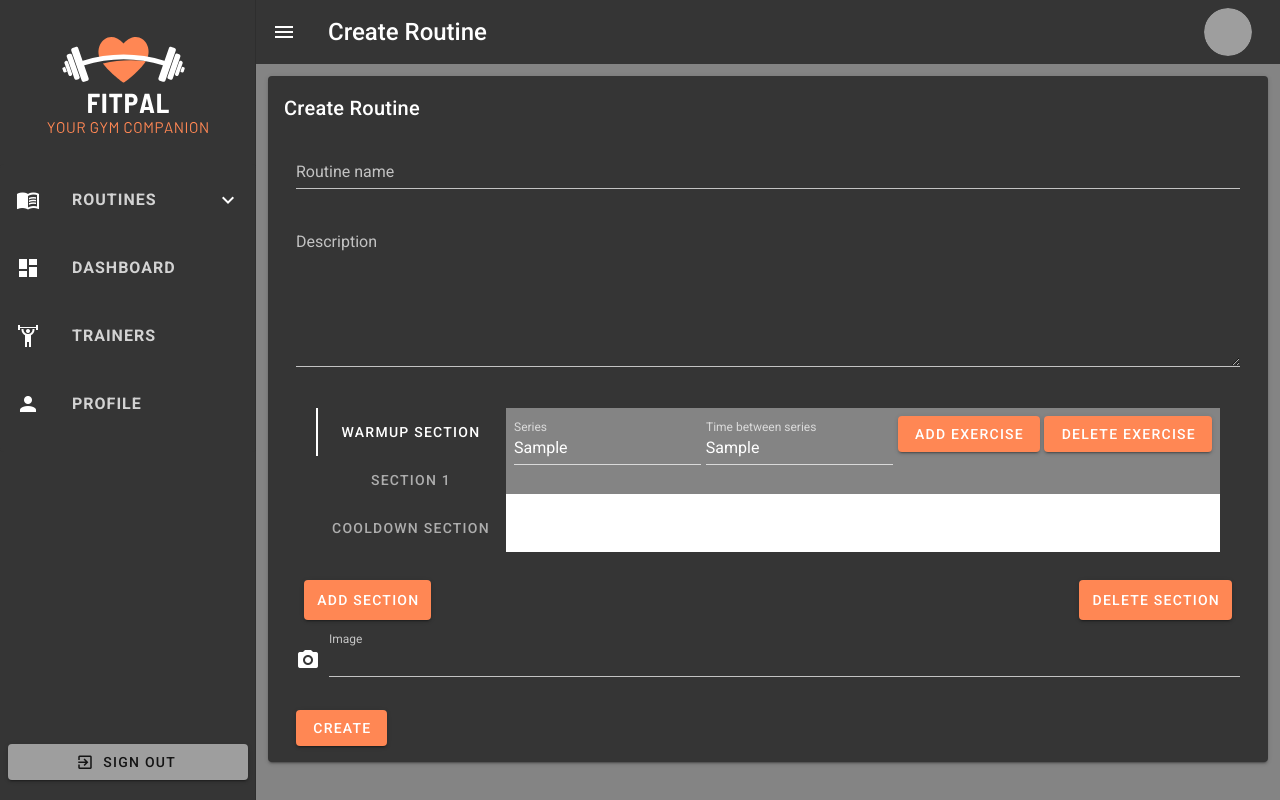
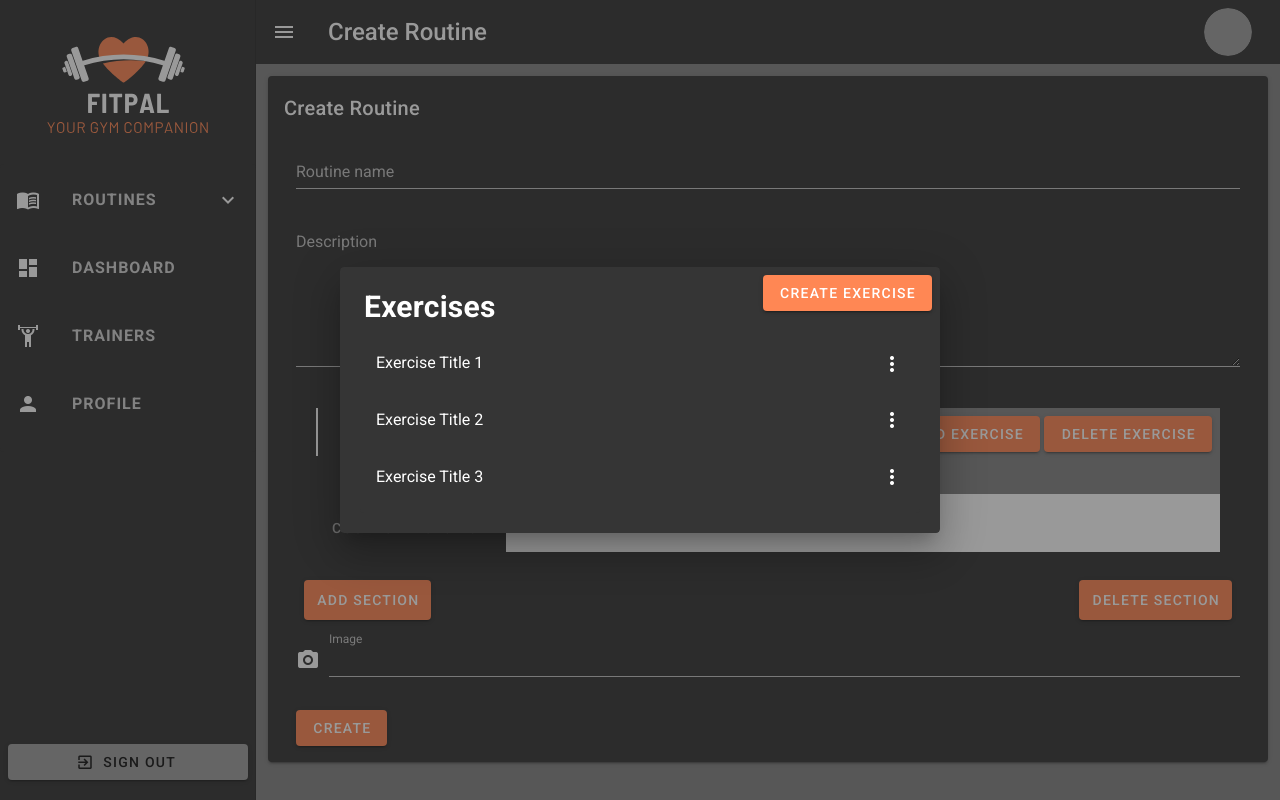
Before and after one commit to ImNotGone/fitpal-ws, a Vue app: page /create-routine in a window 1280 px wide. Both pictures are taken after typing "Sample", "Sample" into the empty fields and a click on the button "ADD EXERCISE". Built offline with nearby package versions, Linux system fonts and the light colour scheme; grey boxes are pictures that could not be loaded.

Commit message:
DEV: Create routine working

```diff
--- /dev/null
+++ b/src/components/ExerciseList.vue
@@ -0,0 +1,59 @@
+<template>
+  <div>
+  <v-btn class="primary" @click="list=!list">Add Exercise</v-btn>
+  <v-dialog v-model="list" max-width="600px">
+    <v-card dark class="secondary pa-5">
+      <v-row>
+        <v-card-title>
+          <h2>Exercises</h2>
+        </v-card-title>
+        <v-spacer/>
+        <v-btn class="primary" to="/create-exercise">
+          Create Exercise
+        </v-btn>
+      </v-row>
+      <v-list class="secondary">
+        <v-list-item-group>
+          <v-list-item v-for="exercise in exercises"
+                       :key="exercise.title" @click="submit(exercise.title)">
+            <v-list-item-content>
+              {{exercise.title}}
+            </v-list-item-content>
+            <v-list-item-icon>
+              <router-link :to="exercise.route">
+                <v-icon>mdi-dots-vertical</v-icon>
+              </router-link>
+            </v-list-item-icon>
+          </v-list-item>
+        </v-list-item-group>
+      </v-list>
+    </v-card>
+  </v-dialog>
+  </div>
+</template>
+
+<script>
+export default {
+  name: "ExerciseList",
+  data: () => ({
+    list: false,
+    exercises:[
+      {title: 'Exercise Title 1', route:'/detailed-exercise'},
+      {title: 'Exercise Title 2', route:'/detailed-exercise'},
+      {title: 'Exercise Title 3', route:'/detailed-exercise'}
+    ]
+
+  }),
+  methods:{
+    submit(title){
+      this.$emit('exerciseAdded', title)
+      this.list=false
+
+    }
+  }
+}
+</script>
+
+<style scoped>
+
+</style>
--- a/src/views/FPCreateRoutine.vue
+++ b/src/views/FPCreateRoutine.vue
@@ -32,17 +32,21 @@
                     <v-spacer/>
                     <v-text-field dark label="Time between series" v-model="warmup.rest"></v-text-field>
                     <v-spacer/>
-                    <v-btn class="primary">add exercise</v-btn>
+                    <ExerciseList @exerciseAdded="exerciseAddedWarmup($event)"/>
                     <v-spacer/>
-                    <v-btn class="primary">delete exercise</v-btn>
+                    <v-btn class="primary" @click="warmupDeleteExercise">delete exercise</v-btn>
                   </v-row>
                   <v-list class="accent" v-for="exercise in warmup.exercises"
                           :key="exercise.name">
-                    <v-list-item-content v-text="exercise.name">
+                    <v-list-item-content dark>
+                      <v-row class="pa-2">
+                      <h3 class="white--text pa-3">{{exercise.name}}</h3>
                       <v-row>
-                        <v-text-field dark counter-value="0" label="Reps"></v-text-field>
                         <v-spacer/>
-                        <v-text-field dark label="Time"></v-text-field>
+                        <v-text-field dark counter-value="0" label="Reps" v-model="exercise.reps"></v-text-field>
+                        <v-spacer/>
+                        <v-text-field dark label="Time" v-model="exercise.time"></v-text-field>
+                      </v-row>
                       </v-row>
                     </v-list-item-content>
                   </v-list>
@@ -57,17 +61,21 @@
                     <v-spacer/>
                     <v-text-field dark label="Time between series" ></v-text-field>
                     <v-spacer/>
-                    <v-btn class="primary">add exercise</v-btn>
+                    <ExerciseList @exerciseAdded="section.exercises.push({name:$event, reps:'', time:''})"/>
                     <v-spacer/>
-                    <v-btn class="primary">delete exercise</v-btn>
+                    <v-btn class="primary" @click="section.exercises.pop()">delete exercise</v-btn>
                   </v-row>
-                  <v-list class="accent" v-for="exercise in cooldown.exercises"
+                  <v-list class="accent" v-for="exercise in section.exercises"
                           :key="exercise.name">
-                    <v-list-item-content v-text="exercise.name">
-                      <v-row>
-                        <v-text-field dark counter-value="0" label="Reps"></v-text-field>
-                        <v-spacer/>
-                        <v-text-field dark label="Time"></v-text-field>
+                    <v-list-item-content>
+                      <v-row class="pa-2">
+                        <h3 class="white--text pa-3">{{exercise.name}}</h3>
+                        <v-row>
+                          <v-spacer/>
+                          <v-text-field dark counter-value="0" label="Reps" v-model="exercise.reps"></v-text-field>
+                          <v-spacer/>
+                          <v-text-field dark label="Time" v-model="exercise.time"></v-text-field>
+                        </v-row>
                       </v-row>
                     </v-list-item-content>
                   </v-list>
@@ -79,17 +87,19 @@
                   <v-row>
                     <v-text-field dark counter-value="0" label="Series" v-model="cooldown.series"></v-text-field>
                     <v-spacer/>
-                    <v-btn class="primary">add exercise</v-btn>
+                    <ExerciseList @exerciseAdded="exerciseAddedCooldown($event)"/>
                     <v-spacer/>
-                    <v-btn class="primary">delete exercise</v-btn>
+                    <v-btn class="primary" @click="cooldownDeleteExercise">delete exercise</v-btn>
                   </v-row>
                   <v-list class="accent" v-for="exercise in cooldown.exercises"
                           :key="exercise.name">
-                    <v-list-item-content v-text="exercise.name">
-                      <v-row>
-                        <v-text-field dark counter-value="0" label="Reps"></v-text-field>
-                        <v-spacer/>
-                        <v-text-field dark label="Time"></v-text-field>
+                    <v-list-item-content>
+                      <v-row class="pa-2">
+                        <h3 class="white--text pa-3">{{exercise.name}}</h3>
+                        <v-row>
+                          <v-spacer/>
+                          <v-text-field dark label="Time" v-model="exercise.time"></v-text-field>
+                        </v-row>
                       </v-row>
                     </v-list-item-content>
                   </v-list>
@@ -124,9 +134,10 @@
 
 <script>
 import ToolBar from "@/components/ToolBar";
+import ExerciseList from "@/components/ExerciseList";
 export default {
   name: "FPCreateRoutine",
-  components: {ToolBar},
+  components: {ToolBar, ExerciseList},
   data: () => ({
     routineName: '',
     desc: '',
@@ -163,6 +174,18 @@ export default {
         this.sections.pop();
         this.numSect=this.numSect -1;
       }
+    },
+    exerciseAddedWarmup(name){
+        this.warmup.exercises.push({name:name, reps:'', time:''})
+    },
+    exerciseAddedCooldown(name){
+      this.cooldown.exercises.push({name:name, reps:'', time:''})
+    },
+    warmupDeleteExercise(){
+      this.warmup.exercises.pop();
+    },
+    cooldownDeleteExercise(){
+      this.cooldown.exercises.pop();
     }
   }
 }
```
